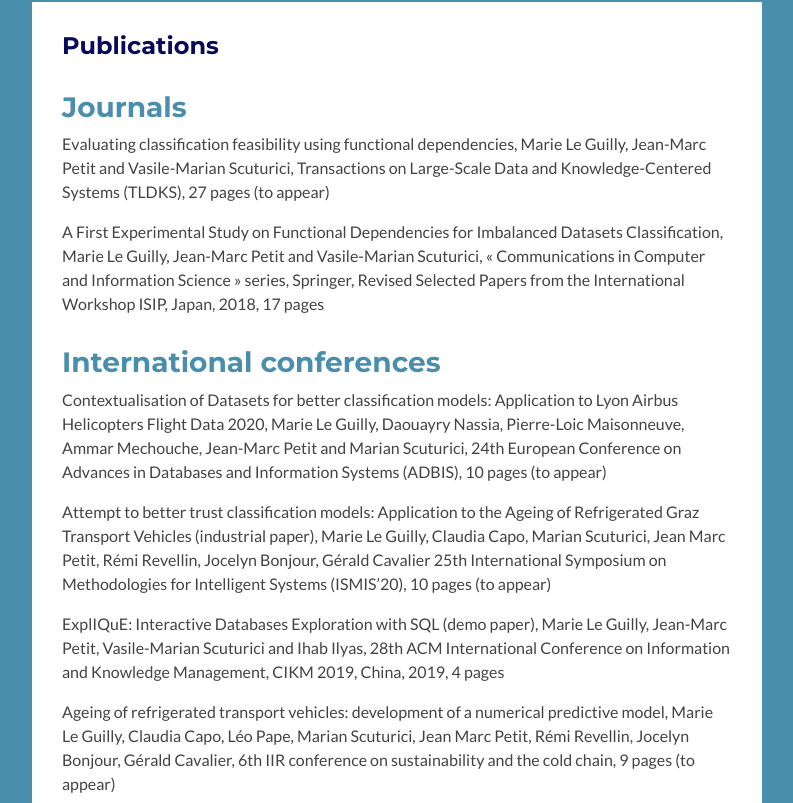
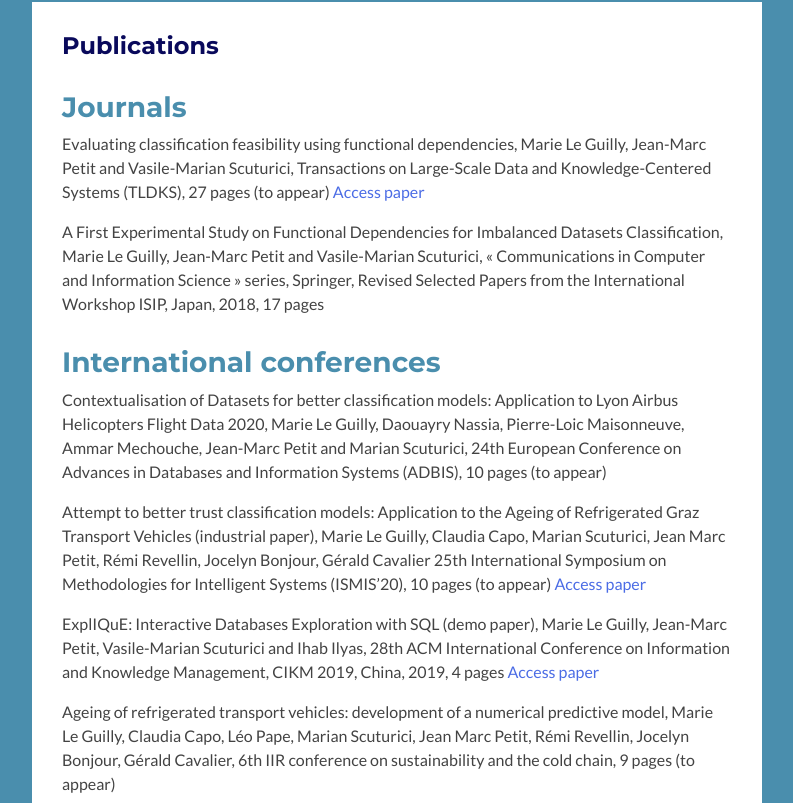
Before and after one commit to MarieLGY/MarieLGY.github.io, a plain HTML site: page index.html in a window 1280 px wide. Shown: the part 2697-3500 px from the top of the page, without its empty margins (53-846 px from the left). Drawn offline with nearby package versions, Linux system fonts and the light colour scheme; a script that the page names is missing; some icons are missing.

Commit message:
forgot to add index

```diff
--- a/index.html
+++ b/index.html
@@ -213,7 +213,9 @@ Third, assuming the data has successfully been extracted from the database, the
 			                         <h3 class="title">Journals</h3>
 
 			                            <div class="item">
-                                    <p> Evaluating classification feasibility using functional dependencies, Marie Le Guilly, Jean-Marc Petit and Vasile-Marian Scuturici, Transactions on Large-Scale Data and Knowledge-Centered Systems (TLDKS), 27 pages  (to appear)</p>
+                                    <p> Evaluating classification feasibility using functional dependencies, Marie Le Guilly, Jean-Marc Petit and Vasile-Marian Scuturici, Transactions on Large-Scale Data and Knowledge-Centered Systems (TLDKS), 27 pages  (to appear)
+                                    <a href="assets/TLDKS.pdf" target="_blank">Access paper</a></p>
+
                                       <p>A First Experimental Study on Functional Dependencies for Imbalanced Datasets Classification, Marie Le Guilly, Jean-Marc Petit and Vasile-Marian Scuturici, « Communications in Computer and Information Science » series, Springer, Revised Selected Papers from the International Workshop ISIP, Japan, 2018, 17 pages</p>
 
                                   </div><!--//item-->
@@ -221,8 +223,10 @@ Third, assuming the data has successfully been extracted from the database, the
 			<h3 class="title">International conferences</h3>
 			<div class="item">
                       <p>Contextualisation of Datasets for better classification models: Application to Lyon Airbus Helicopters Flight Data 2020, Marie Le Guilly, Daouayry Nassia, Pierre-Loic Maisonneuve, Ammar Mechouche, Jean-Marc Petit and Marian Scuturici, 24th European Conference on Advances in Databases and Information Systems (ADBIS), 10 pages (to appear)</p>
-                      <p>Attempt to better trust classification models: Application to the Ageing of Refrigerated Graz Transport Vehicles (industrial paper), Marie Le Guilly, Claudia Capo, Marian Scuturici, Jean Marc Petit, Rémi Revellin, Jocelyn Bonjour, Gérald Cavalier 25th International Symposium on Methodologies for Intelligent Systems (ISMIS’20), 10 pages (to appear)</p>
-                      <p>ExplIQuE: Interactive Databases Exploration with SQL (demo paper), Marie Le Guilly, Jean-Marc Petit, Vasile-Marian Scuturici and Ihab Ilyas, 28th ACM International Conference on Information and Knowledge Management, CIKM 2019, China, 2019, 4 pages</p>
+                      <p>Attempt to better trust classification models: Application to the Ageing of Refrigerated Graz Transport Vehicles (industrial paper), Marie Le Guilly, Claudia Capo, Marian Scuturici, Jean Marc Petit, Rémi Revellin, Jocelyn Bonjour, Gérald Cavalier 25th International Symposium on Methodologies for Intelligent Systems (ISMIS’20), 10 pages (to appear)
+                      <a href="assets/ISMIS.pdf" target="_blank">Access paper</a></p>
+                      <p>ExplIQuE: Interactive Databases Exploration with SQL (demo paper), Marie Le Guilly, Jean-Marc Petit, Vasile-Marian Scuturici and Ihab Ilyas, 28th ACM International Conference on Information and Knowledge Management, CIKM 2019, China, 2019, 4 pages
+                      <a href="assets/CIKM.pdf" target="_blank">Access paper</a></p>
                       <p>Ageing of refrigerated transport vehicles: development of a numerical predictive model, Marie Le Guilly, Claudia Capo, Léo Pape, Marian Scuturici, Jean Marc Petit, Rémi Revellin, Jocelyn Bonjour, Gérald Cavalier, 6th IIR conference on sustainability and the cold chain, 9 pages (to appear)</p>
                          </div><!--//item-->
 
```
